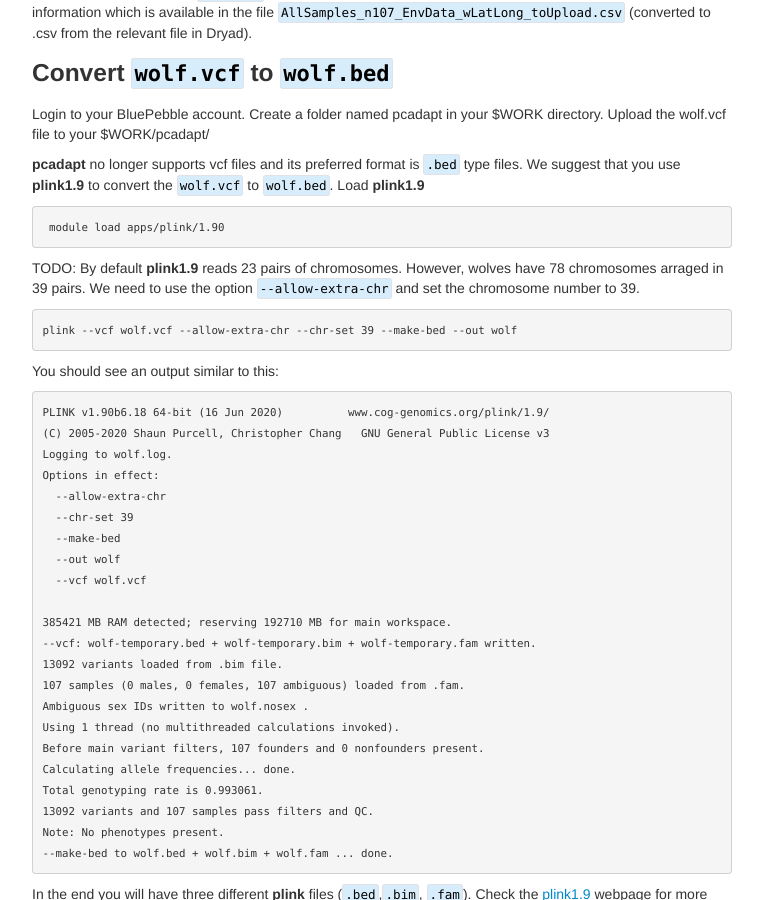
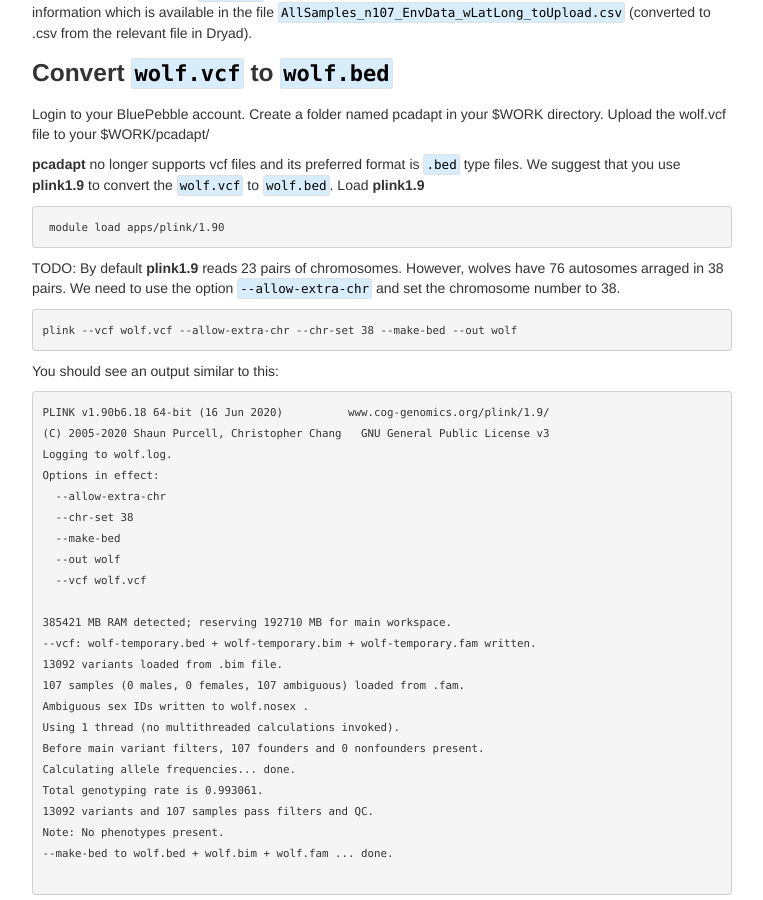
Before and after one commit to ritarasteiro/FieldCourse, a Jekyll site: the page built from pages/PCAdapt_practical.md, in a window 1280 px wide and 900 px high, scrolled down 583 px. Shown: the whole window, without its empty margins (258-1021 px from the left). Built offline with Jekyll 4.4.1, drawn with Linux system fonts in a browser that asks for light colours.

Commit message:
Update PCAdapt_practical.md

````diff
--- a/pages/PCAdapt_practical.md
+++ b/pages/PCAdapt_practical.md
@@ -36,10 +36,10 @@ Load  **plink1.9**
  module load apps/plink/1.90
 ```
 
-TODO: By default **plink1.9** reads 23 pairs of chromosomes. However, wolves have 78 chromosomes arraged in 39 pairs. We need to use the option `--allow-extra-chr` and set the chromosome number to 39.
+TODO: By default **plink1.9** reads 23 pairs of chromosomes. However, wolves have 76 autosomes arraged in 38 pairs. We need to use the option `--allow-extra-chr` and set the chromosome number to 38.
 
 ```sh
-plink --vcf wolf.vcf --allow-extra-chr --chr-set 39 --make-bed --out wolf
+plink --vcf wolf.vcf --allow-extra-chr --chr-set 38 --make-bed --out wolf
 ```
 
 You should see an output similar to this:
@@ -51,7 +51,7 @@ PLINK v1.90b6.18 64-bit (16 Jun 2020)          www.cog-genomics.org/plink/1.9/
 Logging to wolf.log.
 Options in effect:
   --allow-extra-chr
-  --chr-set 39
+  --chr-set 38
   --make-bed
   --out wolf
   --vcf wolf.vcf
@@ -68,6 +68,7 @@ Total genotyping rate is 0.993061.
 13092 variants and 107 samples pass filters and QC.
 Note: No phenotypes present.
 --make-bed to wolf.bed + wolf.bim + wolf.fam ... done.
+
 ```
 
 In the end you will have three different **plink** files (```.bed```,```.bim```, ```.fam```). Check the [plink1.9](https://www.cog-genomics.org/plink/1.9/formats) webpage for more details about the files. Finally, download these three files to your computer.
````
